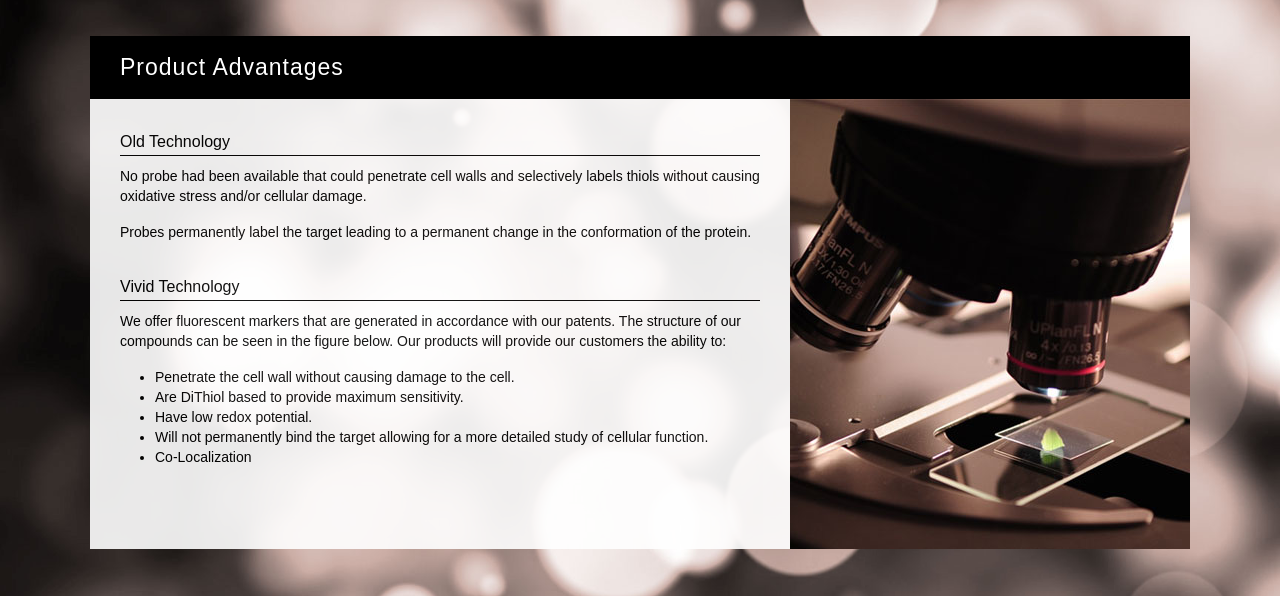
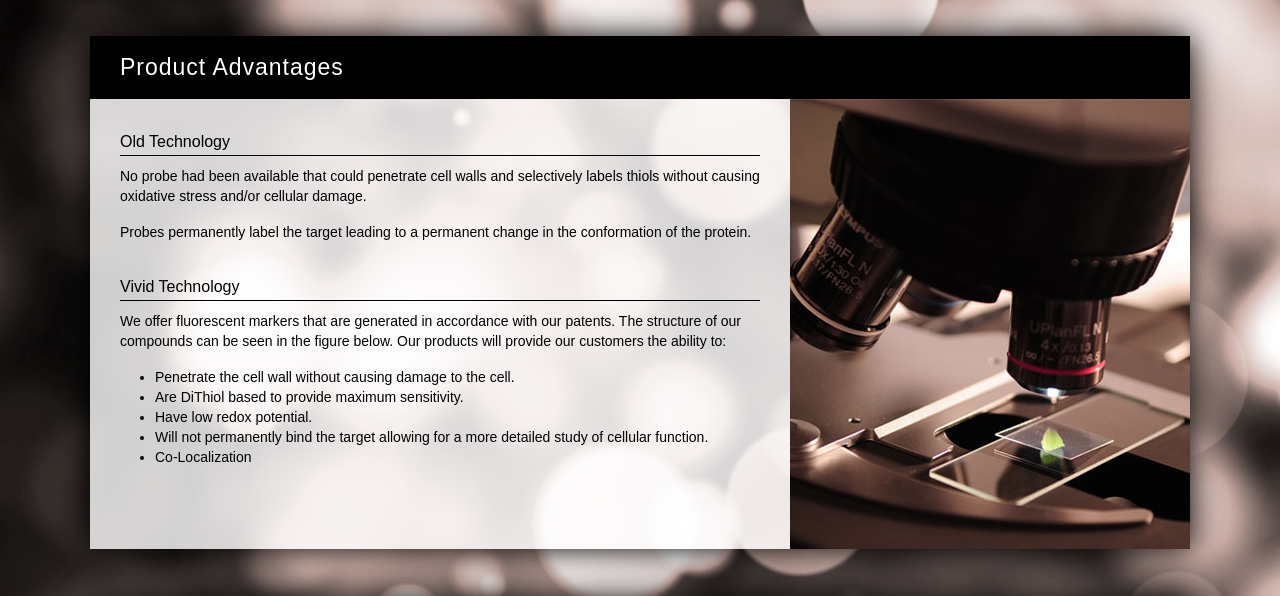
Before and after one commit to erinkovach/Vivid, a plain HTML site: page index.html in a window 1280 px wide. Shown: the part 114-710 px from the top of the page. Drawn offline with Linux system fonts and the light colour scheme.

Commit message:
shadows added
shadows added

```diff
--- a/css/style.css
+++ b/css/style.css
@@ -125,12 +125,11 @@ h2 {
 	max-width: 1100px;
 	margin: 0 auto;
 	margin-top: 50px;
-/*	background-color: #FFF;*/
+	background-color: rgba(255, 255, 255, 0.8);
+	box-shadow: inset 0px 25px 30px -35px black, 0px 0px 30px 0px black;
 }
 
 .copy {
-	background-color: #FFF;
-	opacity: 0.9;
 	flex: 2;
 	padding: 30px;
 }
```
